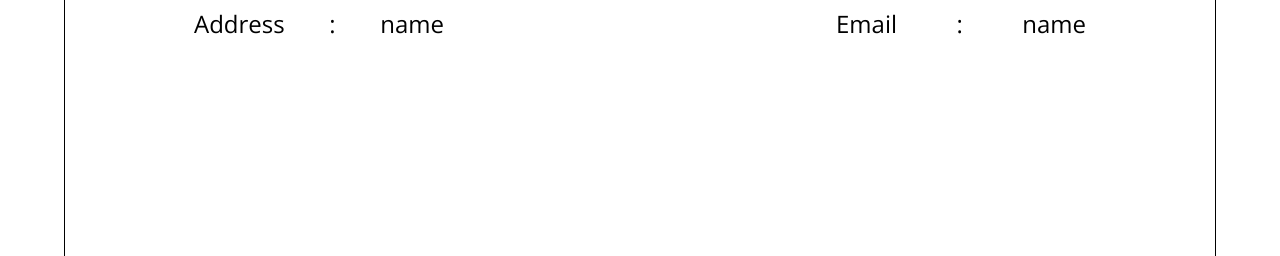
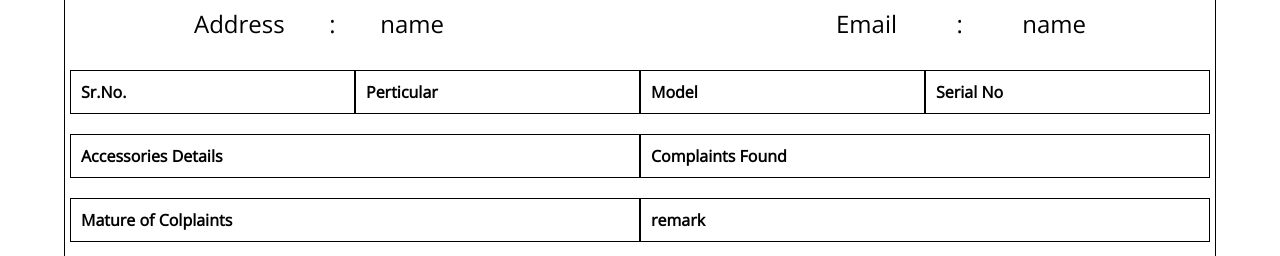
Before and after one commit to Neo945/InvoiceForm, a React (Create React App) app: page /1 in a window 1280 px wide. Shown: the part 544-800 px from the top of the page. Built offline with nearby package versions, Linux system fonts and the light colour scheme.

Commit message:
Add table wiith column

```diff
--- a/src/Page.js
+++ b/src/Page.js
@@ -1,4 +1,4 @@
-import {Heading,Sales,PersonalInfo} from './components'
+import {Heading,Sales,PersonalInfo,Table,Rules} from './components'
 export default function Page(props) {
     const style = {
         width:`90vw`,
@@ -17,6 +17,11 @@ export default function Page(props) {
                 Lorem ipsum dolor sit amet, consectetur adipiscing elit. Integer nec odio. Praesent libero. Sed cursus ante dapibus diam. Sed nisi. Nulla quis sem at nibh elementum imperdiet. Duis sagittis ipsum. Praesent mauris. Fusce nec tellus sed augue
             </div>
             <PersonalInfo/>
+            <Table header={["Sr.No.","Perticular","Model","Serial No"]}/>
+            <Table header={["Accessories Details","Complaints Found"]}/>
+            <Table header={["Mature of Colplaints",'remark']}/>
+            <Table />
+            <Rules/>
         </div>
     )
 }
--- a/src/components/Heading/Card.js
+++ b/src/components/Heading/Card.js
@@ -1,7 +1,7 @@
 export default function Card(props) {
-    console.log(props)
+    console.log(props);
     return (
-        <div style={{width:'100px',border:"1px black solid",padding:"5px"}} className="card">
+        <div style={{width:"100%",display:"inline-block",border:"1px black solid",padding:"10px",fontWeight:(props.header? "bold":"normal")}} className="card">
             {props.value}
         </div>
     );
--- /dev/null
+++ b/src/components/Heading/Table.js
@@ -0,0 +1,18 @@
+import Card from './Card'
+
+function Column(props) {
+    return (
+        <div style={{...props.style,display:'inline-block'}}>
+            <Card header value={props.header}/>
+        </div>
+    )
+}
+export default function Table(props) {
+    return (
+        <>
+            <div style={{...props.style,marginTop:"20px"}}>
+                {props.header?.map(ele => <Column header={ele} style={{width:`calc(100% / ${props.header.length})`}}/>)}
+            </div>
+        </>
+    );
+}
```
Also changed, not shown: src/components/index.js (+6 -1 lines).
